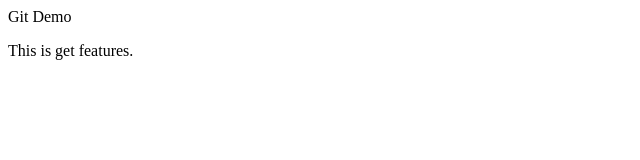
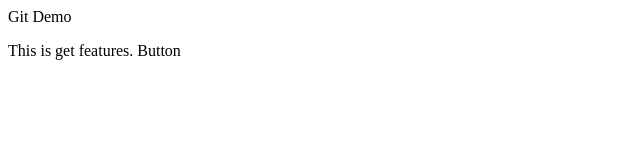
Before and after one commit to rohit9454-fire/GITDEMO, a plain HTML site: page index.html in a window 1280 px wide. Shown: the full height of the page, 0-640 px from the left. Drawn offline with Linux system fonts and the light colour scheme.

Commit message:
Add Button

```diff
--- a/index.html
+++ b/index.html
@@ -1,2 +1,2 @@
 <p>Git Demo</p>
-<p>This is get features.</p>
+<p>This is get features. Button </p>
```
Also changed, not shown: 1 other file.
